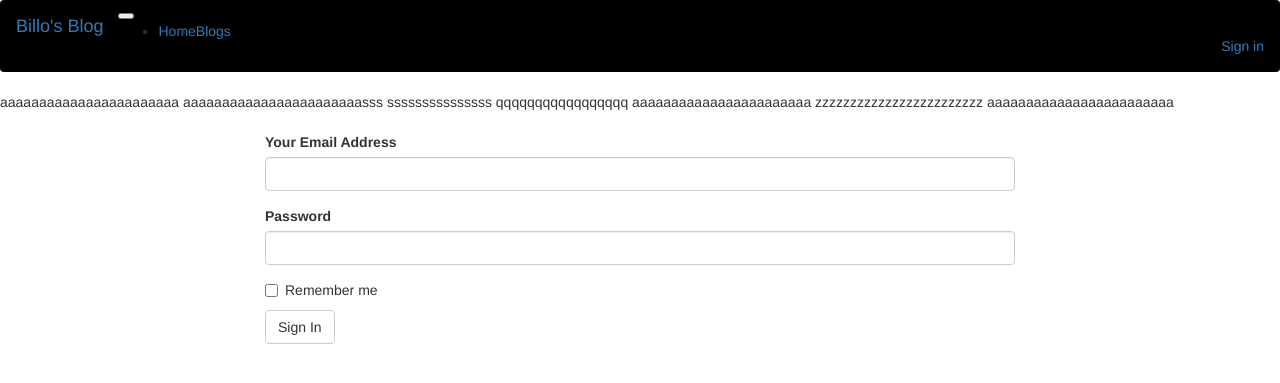
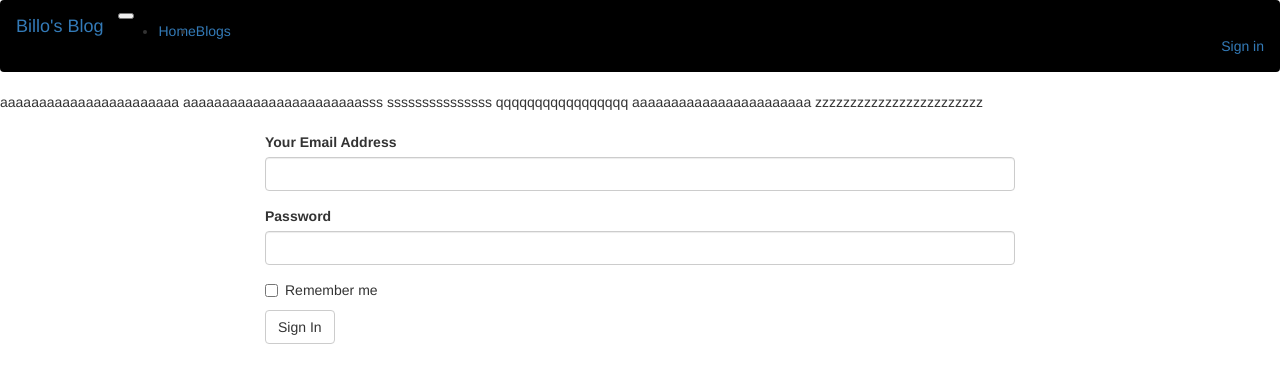
Before and after one commit to billodiallo/Blog, a Flask app: page /authenticate/login in a window 1280 px wide. Shown: the top 383 px of the page. Run offline with Flask 2, Linux system fonts and the light colour scheme; some libraries are stand-ins or nearby versions.

Commit message:
update home

```diff
--- a/app/templates/navbar.html
+++ b/app/templates/navbar.html
@@ -49,4 +49,3 @@ sssssssssssssss
 qqqqqqqqqqqqqqqqq
 aaaaaaaaaaaaaaaaaaaaaaa
 zzzzzzzzzzzzzzzzzzzzzzzz
-aaaaaaaaaaaaaaaaaaaaaaaa
```
